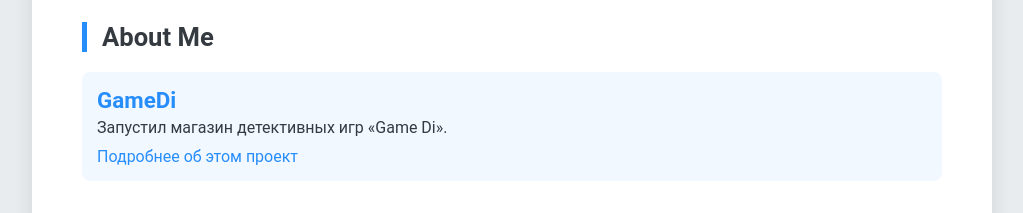
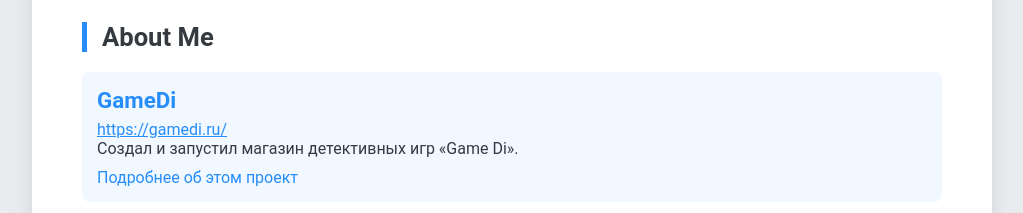
Before and after one commit to platsajacki/platsajacki.github.io, a plain HTML site: page index.html in a window 1280 px wide. Shown: the part 197-410 px from the top of the page, without its empty margins (128-1151 px from the left). Drawn offline with Linux system fonts and the light colour scheme.

Commit message:
Enhance project details by adding a link and updating the summary; adjust styles for better presentation

```diff
--- a/core/data/experience.json
+++ b/core/data/experience.json
@@ -2,7 +2,8 @@
     "projects": [
         {
             "title": "GameDi",
-            "summary": "Запустил магазин детективных игр «Game Di».",
+            "link": "https://gamedi.ru/",
+            "summary": "Создал и запустил магазин детективных игр «Game Di».",
             "details": "Спроектировал базу данных, реализовал backend и frontend (django-template, CSS, JS), разработал тесты и настроил систему маркетинговых рассылок. Проект уже привлёк более 1000 пользователей.",
             "stack": "Django, HTML, CSS, JavaScript, PostgreSQL, Docker, pytest, flake8, mypy, isort, nginx, GitHub Actions",
             "dates": "Сентябрь 2024 — настоящее время"
--- a/core/scripts.js
+++ b/core/scripts.js
@@ -18,18 +18,20 @@ class Skill {
 }
 
 class Project {
-  constructor({ title, summary, details, stack, dates }) {
+  constructor({ title, summary, details, stack, dates, link }) {
     this.title = title;
     this.summary = summary;
     this.details = details;
     this.stack = stack;
     this.dates = dates;
+    this.link = link;
   }
 
   get html() {
     return `
       <div class="project">
         <h3>${this.title}</h3>
+        ${this.link ? `<p><a class="link" href="${this.link}" target="_blank">${this.link}</a></p>` : ''}
         <p class="summary">${this.summary}</p>
         <p class="toggle-btn">Подробнее об этом проект</p>
         <div class="project-details">
--- a/core/styles.css
+++ b/core/styles.css
@@ -119,7 +119,12 @@ section h2 {
 .project h3 {
     font-size: 1.4rem;
     color: var(--primary-color);
-    margin-bottom: 5px;
+    margin-bottom: 7px;
+}
+
+.project .link {
+    font-size: 1rem;
+    color: var(--primary-color);
 }
 
 .project .summary {
@@ -132,6 +137,11 @@ section h2 {
     max-height: 0;
     overflow: hidden;
     transition: opacity 0.4s ease, max-height 0.4s ease;
+}
+
+.project .project-details .description {
+    font-size: 1rem;
+    margin-bottom: 5px;
 }
 
 .project.open .project-details {
```
